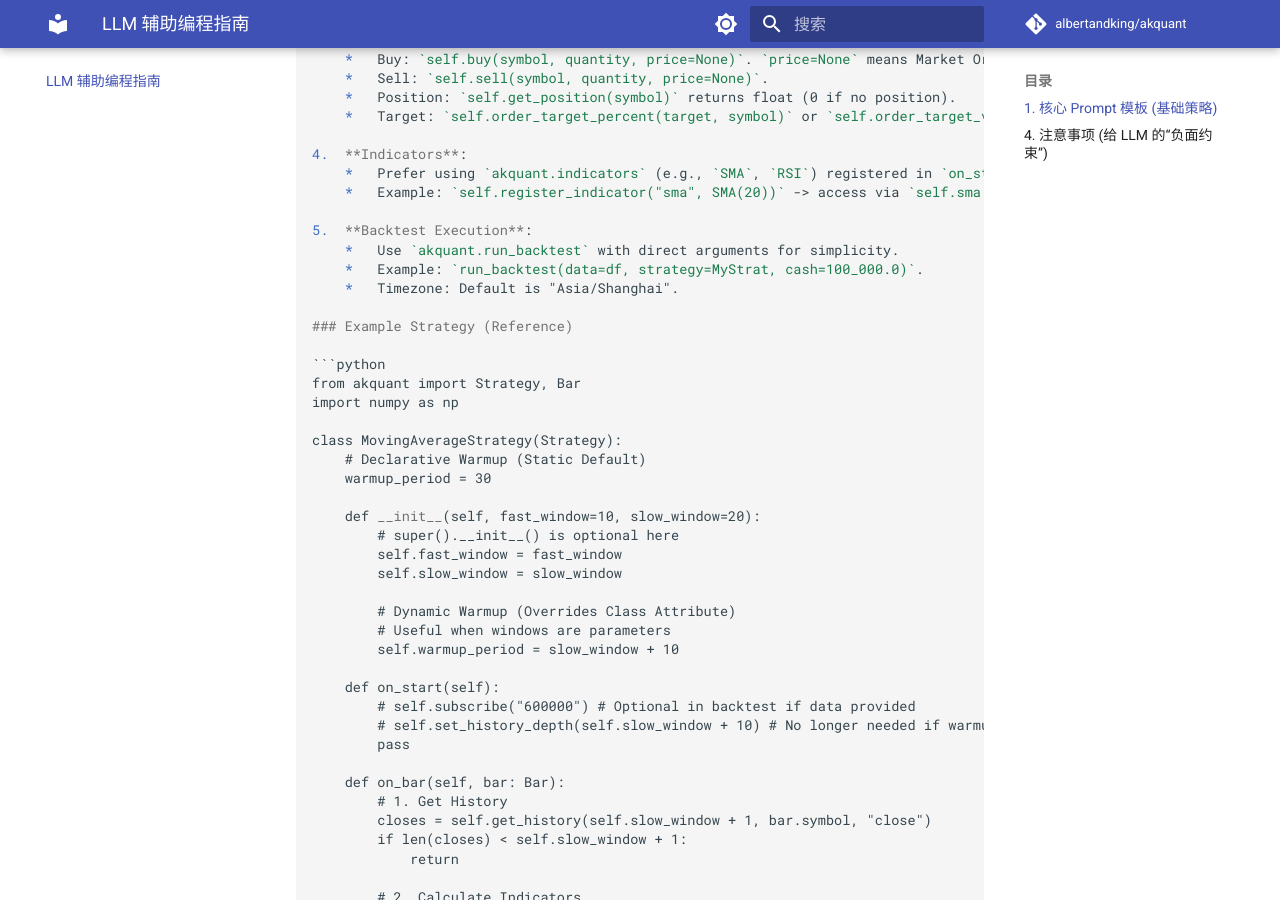
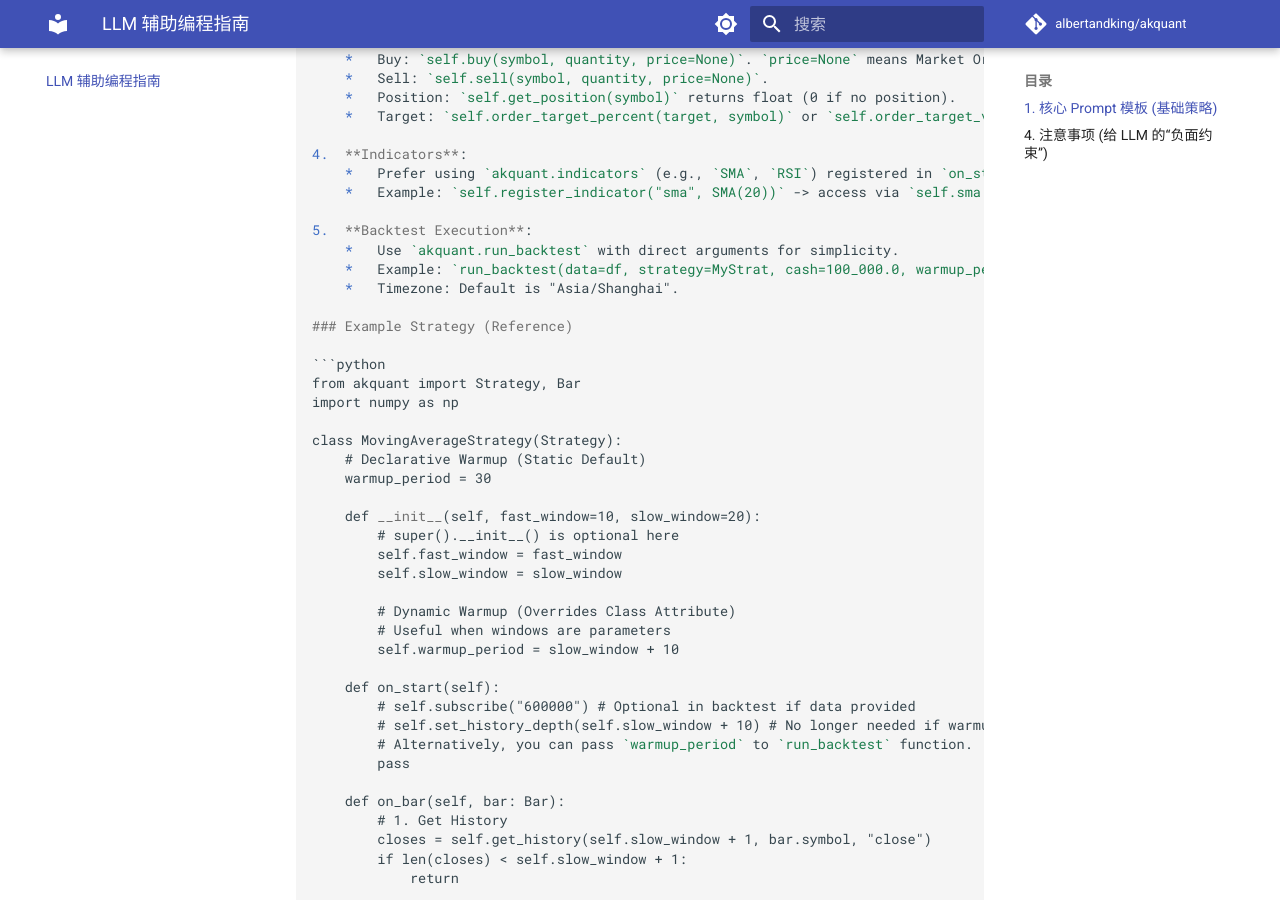
Before and after one commit to akfamily/akquant, an MkDocs documentation site: the page built from docs/llm_guide.md, in a window 1280 px wide and 900 px high, scrolled down 835 px. Built offline with MkDocs 1.6.1 and Material for MkDocs 9.7.7, drawn with Linux system fonts in a browser that asks for light colours; comment, search, counter and statistics services are not loaded.

Commit message:
docs: 更新API文档和LLM指南以包含warmup_period参数
在API文档中新增warmup_period参数说明，并在LLM指南中更新示例代码以展示其用法。

```diff
--- a/docs/llm_guide.md
+++ b/docs/llm_guide.md
@@ -41,7 +41,7 @@
 
 5.  **Backtest Execution**:
     *   Use `akquant.run_backtest` with direct arguments for simplicity.
-    *   Example: `run_backtest(data=df, strategy=MyStrat, cash=100_000.0)`.
+    *   Example: `run_backtest(data=df, strategy=MyStrat, cash=100_000.0, warmup_period=50)`.
     *   Timezone: Default is "Asia/Shanghai".
 
 ### Example Strategy (Reference)
@@ -66,6 +66,7 @@
     def on_start(self):
         # self.subscribe("600000") # Optional in backtest if data provided
         # self.set_history_depth(self.slow_window + 10) # No longer needed if warmup_period is set
+        # Alternatively, you can pass `warmup_period` to `run_backtest` function.
         pass
 
     def on_bar(self, bar: Bar):
```
Also changed, not shown: docs/api.md (+2 -0 lines).
